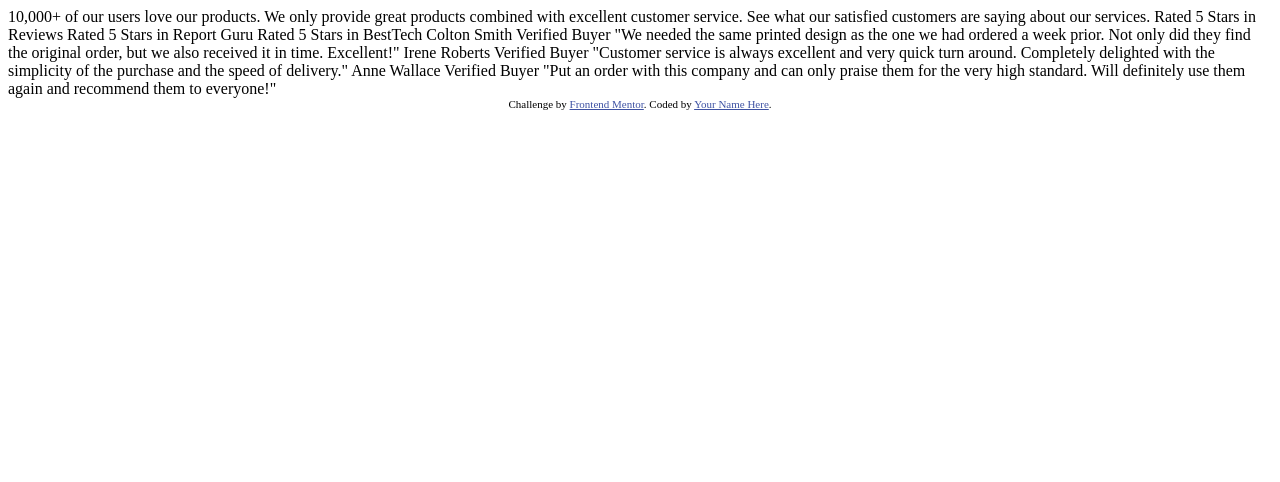
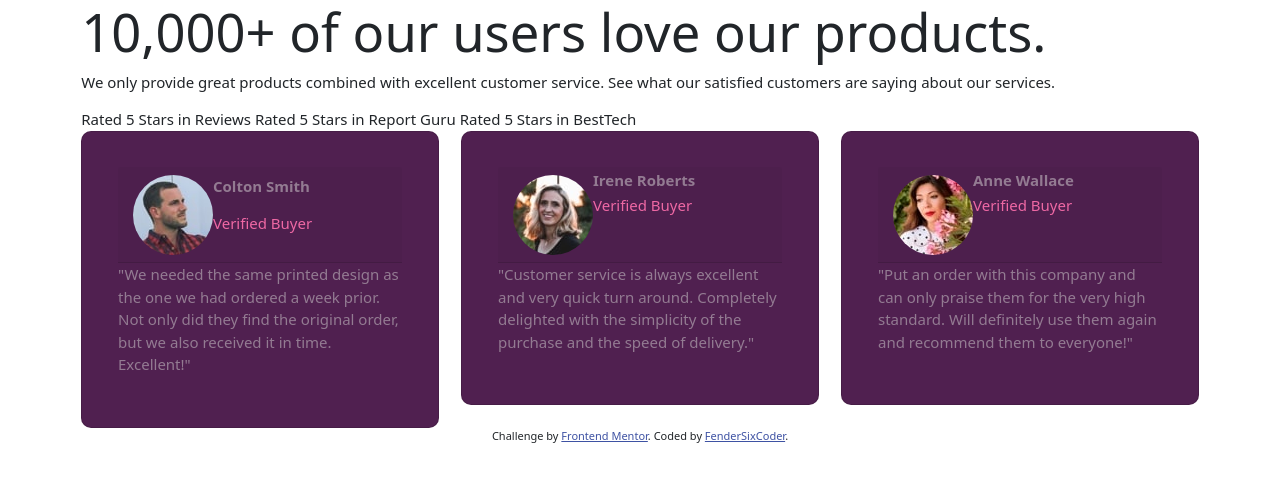
Before and after one commit to FenderSix/social-proof-section, a plain HTML site: page index.html in a window 1280 px wide. Drawn offline with nearby package versions, Linux system fonts and the light colour scheme.

Commit message:
Writing HTML selectors and tags to organize. Writing some of the CSS

```diff
--- /dev/null
+++ b/css/styles.css
@@ -0,0 +1,79 @@
+/* Global Styles */
+* {
+  margin: 0;
+  padding: 0;
+  box-sizing: border-box;
+}
+
+html {
+  font-family: 'Spartan', sans-serif;
+  font-size: 15px;
+  color: #511f50; /* fallback color */
+  color: hsl(300, 43%, 22%);
+  text-align: left;
+}
+
+body {
+  background-color: #fff;
+}
+
+h1 {
+  font-size: 3.5rem;
+}
+
+/* Quote Boxes */
+.quote-box {
+  background-color: #511f50; /* fallback color */
+  background-color: hsl(300, 43%, 22%);
+  padding: 10%;
+  border-radius: 10px;
+}
+
+.identity {
+  padding: 0;
+  line-height: .7rem;
+}
+
+.portrait {
+  border-radius: 100%;
+  float: left;
+}
+
+.person {
+  color: #caa2c8; /* fallback color */
+  color: hsl(303, 10%, 53%);
+  font-weight: 700;
+}
+
+.verified {
+  color: #ab2260; /* fallback color */
+  color: hsl(333, 80%, 67%);
+  font-weight: 400;
+}
+
+.quote {
+  color: #f5baf5; /* fallback color */
+  color: hsl(303, 10%, 53%);
+}
+
+
+/* Attribution */
+.attribution {
+  font-size: 11px;
+  text-align: center;
+}
+.attribution a {
+  color: #3e4870; /* Fallback color */
+  color: hsl(228, 45%, 44%);
+}
+
+/* Media Queries */
+/* @media (max-width: 980px) {
+  .firstBox {
+    border-radius: 1rem 1rem 0 0;
+  }
+
+  .thirdBox {
+    border-radius: 0 0 1rem 1rem;
+  }
+} */
--- a/index.html
+++ b/index.html
@@ -1,61 +1,100 @@
 <!DOCTYPE html>
 <html lang="en">
+
 <head>
-    <meta charset="UTF-8" />
-    <meta name="viewport" content="width=device-width, initial-scale=1.0" />
-    <!-- displays site properly based on user's device -->
+  <meta charset="UTF-8">
+  <meta name="viewport" content="width=device-width, initial-scale=1.0"> <!-- displays site properly based on user's device -->
 
-    <link
-      rel="icon"
-      type="image/png"
-      sizes="32x32"
-      href="./images/favicon-32x32.png"
-    />
+  <link rel="icon" type="image/png" sizes="32x32" href="./images/favicon-32x32.png">
+
+  <!-- Bootstrap CSS -->
+  <link href="https://cdn.jsdelivr.net/npm/bootstrap@5.1.3/dist/css/bootstrap.min.css" rel="stylesheet" integrity="sha384-1BmE4kWBq78iYhFldvKuhfTAU6auU8tT94WrHftjDbrCEXSU1oBoqyl2QvZ6jIW3" crossorigin="anonymous">
+
+  <!-- Fonts -->
+  <link rel="preconnect" href="https://fonts.googleapis.com">
+  <link rel="preconnect" href="https://fonts.gstatic.com" crossorigin>
+  <link href="https://fonts.googleapis.com/css2?family=Spartan:wght@400;500;700&display=swap" rel="stylesheet">
 
   <title>Frontend Mentor | Social proof section</title>
 
-    <!-- Feel free to remove these styles or customise in your own stylesheet 👍 -->
-    <style>
-      .attribution {
-        font-size: 11px;
-        text-align: center;
-      }
-      .attribution a {
-        color: hsl(228, 45%, 44%);
-      }
-    </style>
+  <!-- CSS Stylesheets -->
+  <link rel="stylesheet" href="css/styles.css">
+
 </head>
+
 <body>
-    10,000+ of our users love our products.
+  <div class="container">
 
-    We only provide great products combined with excellent customer service.
-    See what our satisfied customers are saying about our services.
+    <div class="intro-copy">
+      <h1>10,000+ of our users love our products.</h1>
 
+      <p>We only provide great products combined with excellent customer service.
+        See what our satisfied customers are saying about our services.</p>
+    </div>
+
+    <div class="ratings">
       Rated 5 Stars in Reviews
       Rated 5 Stars in Report Guru
       Rated 5 Stars in BestTech
+    </div>
 
-    Colton Smith
-    Verified Buyer
+    <div class="row">
+
+      <div class="col-md-4 col-sm">
+        <div class="quote-box card">
+          <div class="card-header">
+            <img class="portrait" src="images/image-colton.jpg" alt="Portrait">
+            <p class="person">Colton Smith</p>
+            <p class="verified">Verified Buyer</p>
+          </div>
+          <p class="quote">
             "We needed the same printed design as the one we had ordered a week prior.
             Not only did they find the original order, but we also received it in time.
-    Excellent!"
+            Excellent!"</p>
+        </div>
+      </div>
 
-    Irene Roberts
-    Verified Buyer
+
+      <div class="col-md-4 col-sm">
+        <div class="quote-box card">
+          <div class="card-header">
+            <img class="portrait" src="images/image-irene.jpg" alt="Portrait">
+            <div class="identity">
+            <p class="person">Irene Roberts</p>
+            <p class="verified">Verified Buyer</p>
+</div>
+          </div>
+          <p class="quote">
             "Customer service is always excellent and very quick turn around. Completely
-    delighted with the simplicity of the purchase and the speed of delivery."
+            delighted with the simplicity of the purchase and the speed of delivery."</p>
+        </div>
+      </div>
 
-    Anne Wallace
-    Verified Buyer
+      <div class="col-md-4 col-sm">
+        <div class="quote-box card">
+          <div class="card-header">
+            <img class="portrait" src="images/image-anne.jpg" alt="Portrait">
+            <div class="identity"><p class="person">Anne Wallace</p>
+            <p class="verified">Verified Buyer</p>
+          </div>
+          </div>
+          <p class="quote">
             "Put an order with this company and can only praise them for the very high
-    standard. Will definitely use them again and recommend them to everyone!"
+            standard. Will definitely use them again and recommend them to everyone!"</p>
+        </div>
+      </div>
+
+    </div>
+
+  </div>
 
   <div class="attribution">
     Challenge by
-      <a href="https://www.frontendmentor.io?ref=challenge" target="_blank"
-        >Frontend Mentor</a
-      >. Coded by <a href="#">Your Name Here</a>.
+    <a href="https://www.frontendmentor.io?ref=challenge" target="_blank">Frontend Mentor</a>. Coded by <a href="https://github.com/FenderSix" target="_blank">FenderSixCoder</a>.
   </div>
 </body>
+
+<!-- Option 1: Bootstrap Bundle with Popper -->
+<script src="https://cdn.jsdelivr.net/npm/bootstrap@5.1.3/dist/js/bootstrap.bundle.min.js" integrity="sha384-ka7Sk0Gln4gmtz2MlQnikT1wXgYsOg+OMhuP+IlRH9sENBO0LRn5q+8nbTov4+1p" crossorigin="anonymous"></script>
+
 </html>
```
Lines whose indentation alone changed are shown as unchanged.
